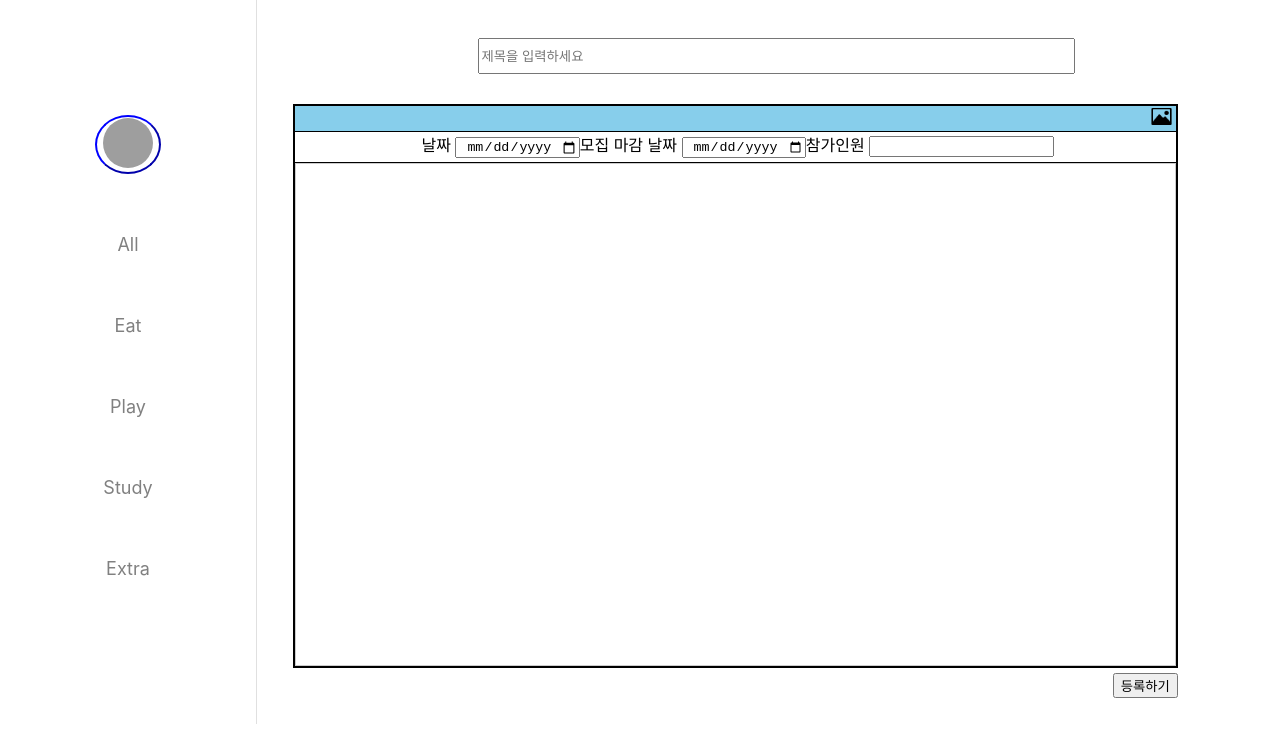
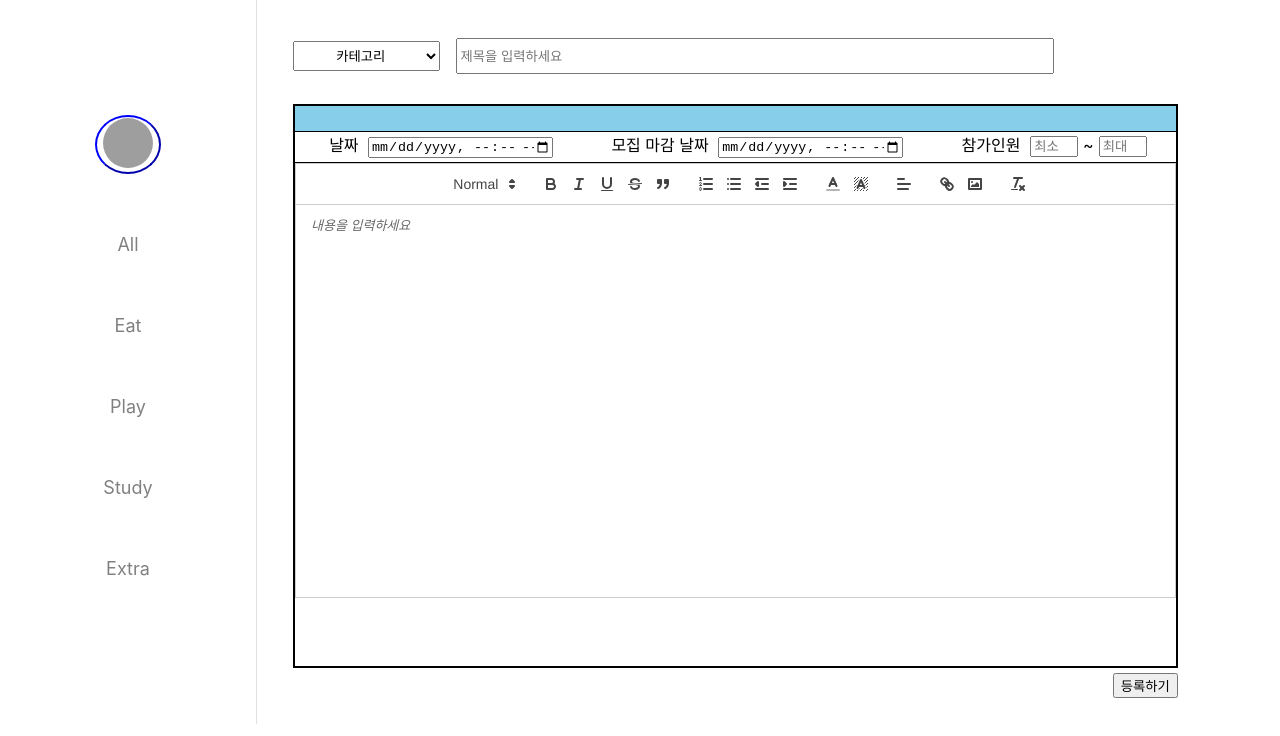
Before and after one commit to Kuconut/Kuconut_FE, a React (Create React App) app: page /home/create in a window 1280 px wide. Shown: the top 736 px of the page. Built offline with nearby package versions, Linux system fonts and the light colour scheme; grey boxes are pictures that could not be loaded.

Commit message:
toolbar update

```diff
--- a/package.json
+++ b/package.json
@@ -10,6 +10,8 @@
     "react": "^18.3.1",
     "react-dom": "^18.3.1",
     "react-icons": "^5.2.1",
+    "react-modal": "^3.16.1",
+    "react-quill": "^2.0.0",
     "react-router-dom": "^6.24.1",
     "react-scripts": "5.0.1",
     "styled-components": "^6.1.11",
@@ -42,6 +44,4 @@
   "devDependencies": {
     "@babel/plugin-proposal-private-property-in-object": "^7.21.11"
   }
-
-
 }
--- a/src/pages/Create/Create.js
+++ b/src/pages/Create/Create.js
@@ -1,7 +1,9 @@
-import React, { useRef } from "react";
+import React, { useRef, useState } from "react";
 import styled from "styled-components";
 import Sidebar from '../Sidebar';
-import ImageIconSrc from './image_icon.png';
+import Modal from "react-modal";
+import ReactQuill from 'react-quill';
+import 'react-quill/dist/quill.snow.css';
 
 const Container = styled.div`
     display: flex;
@@ -10,6 +12,18 @@ const Container = styled.div`
 const ContentContainer = styled.div`
     flex: 1;
     padding: 20px;
+`;
+
+const CategorySelect = styled.select`
+    width: 15%;
+    height: 30px;
+    margin-left: 16px;
+    margin-bottom: 30px;
+    margin-top : 18px;
+
+    @media only screen and (max-width: 800px) {
+        width: 10%;
+    }
 `;
 
 const TitleInput = styled.input`
@@ -21,10 +35,7 @@ const TitleInput = styled.input`
     text-align: left;
 
     @media only screen and (max-width: 800px) {
-        width: 80%;
-    }
-    @media only screen and (max-width: 500px) {
-        width: 100%;
+        width: 75%;
     }
 `;
 
@@ -62,27 +73,84 @@ const Option = styled.div`
     border-top: 1px solid black;
     border-bottom: 1px solid black;
 
-    @media only screen and (max-width: 1100px) {
+    @media only screen and (max-width: 1050px) {
         height: 50px;
     }
-    @media only screen and (max-width: 700px) {
+    @media only screen and (max-width: 735px) {
+        height: 72px;
+    }
+    @media only screen and (max-width: 663px) {
+        height: 120px;
+    }
+    @media only screen and (max-width: 660px) {
+        height: 50px;
+    }
+    @media only screen and (max-width: 555px) {
         height: 72px;
     }
 `;
 
 const OptionItem = styled.div`
+    display: flex;
     margin-left: 5px;
+    justify-content: space-around;
+
+    label {
+        margin-right: 5px;
+    }
+
+    input[type="number"] {
+        width: 40px;
+    }
+
+    input[type="datetime-local"] {
+        width: 180px;
+    }
+
+    @media only screen and (max-width: 660px) {
+        input[type="datetime-local"] {
+            width: 100px;
+        }
+    }
+`;
+
+const Startdate = styled.div`
+    align-items: center;
+`;
+
+const Enddate = styled.div`
+    align-itmes: center;
+`;
+
+const NumberInputContainer = styled.div`
+    align-items: center;
+
+    & > *:not(:last-child) {
+        margin-right: 5px;
+    }
 `;
 
 const Editor = styled.div`
     flex: 1;
-    overflow-y: scroll;
-    resize: none;
-    border: 1px solid #ccc;
-    padding: 10px;
-    min-height: 200px;
-    text-align: left;
-    position: relative;
+    display: flex;
+    flex-direction: column;
+    overflow: hidden;
+
+    .ql-toolbar {
+        flex-shrink: 0;
+    }
+
+    .ql-container {
+        height: 100%;
+        display: flex;
+        flex-direction: column;
+    }
+
+    .ql-editor {
+        flex: 1;
+        min-height: 350px;
+        overflow-y: scroll;
+    }
 `;
 
 const Submit = styled.div`
@@ -92,75 +160,207 @@ const Submit = styled.div`
     margin-top: 5px;
 `;
 
-const ImageIcon = styled.img`
-    height: 23px;
-    width: 23px;
-    margin-right: 3px;
-    cursor: pointer;
+const ModalContainer = styled(Modal)`
+    display: flex;
+    align-items: center;
+    justify-content: center;
+    overlay: {
+        backgroundColor: 'rgba(0, 0, 0, 0.75)',
+    }
+`;
+
+const ModalContent = styled.div`
+    background: white;
+    padding: 20px;
+    border-radius: 10px;
+    text-align: center;
+`;
+
+const ModalTitle = styled.h2`
+    text-align: left;
+    margin-bottom: 7px;
+    font-size: 15px;
+`;
+
+const ModalButtonContainer = styled.div`
+    display: flex;
+    justify-content: flex-end;
+`;
+
+const ModalButton = styled.button`
+    margin-top: 20px;
 `;
 
 const Create = () => {
     const editorRef = useRef(null);
+    const [category, setCategory] = useState("카테고리");
+    const [minNumber, setMinNumber] = useState("");
+    const [maxNumber, setMaxNumber] = useState("");
+    const [modalIsOpen, setModalIsOpen] = useState(false);
+    const [modalMessage, setModalMessage] = useState("");
+    const [modalTitle, setModalTitle] = useState("");
+    const [editorHtml, setEditorHtml] = useState('');
 
-    const handleImageUpload = (event) => {
-        if (event.target.files && event.target.files[0]) {
-            const reader = new FileReader();
-            reader.onload = (e) => {
-                if (editorRef.current) {
-                    insertImageToEditor(e.target.result);
-                }
-            };
-            reader.readAsDataURL(event.target.files[0]);
+    const handleCategoryChange = (event) => {
+        setCategory(event.target.value);
+    };
+
+    const handleMinNumberChange = (event) => {
+        setMinNumber(event.target.value);
+    };
+
+    const handleMaxNumberChange = (event) => {
+        setMaxNumber(event.target.value);
+    };
+
+    const validateNumbers = () => {
+        const min = parseFloat(minNumber);
+        const max = parseFloat(maxNumber);
+
+        setModalTitle("error message");
+
+        if (min < 1) {
+            setModalMessage("최소 인원은 1명 이상이어야 합니다.");
+            setModalIsOpen(true);
+            return false;
+        }
+        if (max < min) {
+            setModalMessage("최대 인원은 최소 인원보다 적을 수 없습니다.");
+            setModalIsOpen(true);
+            return false;
+        }
+        if (!min) {
+            setModalMessage("최소 인원을 설정해주세요.")
+            setModalIsOpen(true);
+            return false;
+        }
+        if (!max) {
+            setModalMessage("최대 인원을 설정해주세요.")
+            setModalIsOpen(true);
+            return false;
+        }
+        if (!Number.isInteger(min) || !Number.isInteger(max)) {
+            setModalMessage("올바른 숫자를 입력해주세요.");
+            setModalIsOpen(true);
+            return false;
+        }
+
+        return true;
+    };
+
+    const handleSubmit = () => {
+        if (validateNumbers()) {
+            setModalTitle("");
+            setModalMessage("등록되었습니다.");
+            setModalIsOpen(true);
         }
     };
-
-    const insertImageToEditor = (imageSrc) => {
-        const editor = editorRef.current;
-        const imgTag = `<img src="${imageSrc}" style="width: 100px; height: 100px;" />`;
-        editor.innerHTML += imgTag;
-    }
 
     return (
     <Container>
         <Sidebar />
         <ContentContainer>
-            <TitleInput type="text" placeholder="제목을 입력하세요" />
+            <div style={{ display: 'flex', alignItems: 'center' }}>
+                <CategorySelect value={category} onChange={handleCategoryChange}>
+                    <option value="카테고리" disabled>카테고리</option>
+                    <option value="eat">Eat</option>
+                    <option value="play">Play</option>
+                    <option value="study">Study</option>
+                    <option value="extra">Extra</option>
+                </CategorySelect>
+                <TitleInput type="text" placeholder="제목을 입력하세요" />
+            </div>
             <Page>
                 <Write>
                     <Content>
                     <Header>
-                        <label htmlFor="imageUpload">
-                            <ImageIcon src={ImageIconSrc} alt="Image" />
-                        </label>
-                        <input
-                            type="file"
-                            id="imageUpload"
-                            accept="image/*"
-                            style={{display: 'none'}}
-                            onChange={handleImageUpload}
-                        />
                     </Header>
                     <Option>
                         <OptionItem>
-                        <label htmlFor="date">날짜 </label>
-                        <input type="date" id="date" />
-                        <label htmlFor="limit">모집 마감 날짜 </label>
-                        <input type="date" id="limit" />
-                        <label htmlFor="number">참가인원 </label>
-                        <input type="number" id="number" />
+                        <Startdate>
+                            <label htmlFor="date">날짜 </label>
+                            <input type="datetime-local" id="date" />
+                        </Startdate>
+                        <Enddate>
+                            <label htmlFor="limit">모집 마감 날짜 </label>
+                            <input type="datetime-local" id="limit" />
+                        </Enddate>
+                            <NumberInputContainer>
+                            <label htmlFor="minNumber">참가인원 </label>
+                                <input
+                                    type="number"
+                                    id="minNumber"
+                                    placeholder="최소"
+                                    min="1"
+                                    value={minNumber}
+                                    onChange={handleMinNumberChange}
+                                />
+                                <span>~</span>
+                                <input
+                                    type="number"
+                                    id="maxNumber"
+                                    placeholder="최대"
+                                    min="1"
+                                    value={maxNumber}
+                                    onChange={handleMaxNumberChange}
+                                />
+                            </NumberInputContainer>
                         </OptionItem>
                     </Option>
-                    {/* <TextArea id="editor" /> */}
-                    <Editor contentEditable ref={editorRef} />
+                    <Editor>
+                        <ReactQuill
+                            ref={editorRef}
+                            value={editorHtml}
+                            onChange={setEditorHtml}
+                            modules={Create.modules}
+                            formats={Create.formats}
+                            placeholder="내용을 입력하세요"
+                        />
+                    </Editor>
                     </Content>
                     <Submit>
-                    <button>등록하기</button>
+                    <button onClick={handleSubmit}>등록하기</button>
                     </Submit>
                 </Write>
             </Page>
-            </ContentContainer>
+        </ContentContainer>
+        <ModalContainer
+            isOpen={modalIsOpen}
+            onRequestClose={() => setModalIsOpen(false)}
+            contentLabel="Alert Modal"
+            ariaHideApp={false}
+        >
+            <ModalContent>
+                <ModalTitle>{modalTitle}</ModalTitle>
+                <div>{modalMessage}</div>
+                <ModalButtonContainer>
+                    <ModalButton onClick={() => setModalIsOpen(false)}>닫기</ModalButton>
+                </ModalButtonContainer>
+            </ModalContent>
+        </ModalContainer>
     </Container>
     );
 };
 
+Create.modules = {
+    toolbar: [
+            [{ 'header': [1, 2, 3, false]}],
+            ['bold', 'italic', 'underline', 'strike', 'blockquote'],
+            [{ 'list': 'ordered'}, { 'list': 'bullet' }, {'indent' : '-1'}, {'indent' : '+1'}],
+            [{ 'color': [] }, { 'background': [] }],
+            [{ 'align': [] }],
+            ['link', 'image'],
+            ['clean']
+        ],
+    };
+
+    Create.formats = [
+        'header',
+        'bold', 'italic', 'underline', 'strike', 'blockquote',
+        'list', 'bullet', 'indent',
+        'color', 'background',
+        'align',
+        'link', 'image'
+    ];
+
 export default Create;
```
Also changed, not shown: 1 other file (tests, documents, lock files or other folders).
